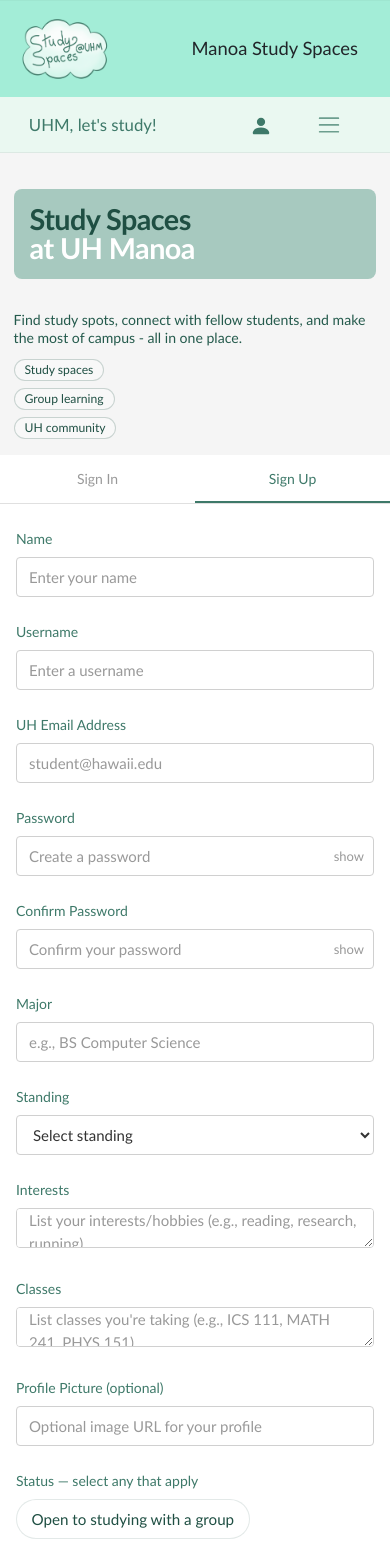
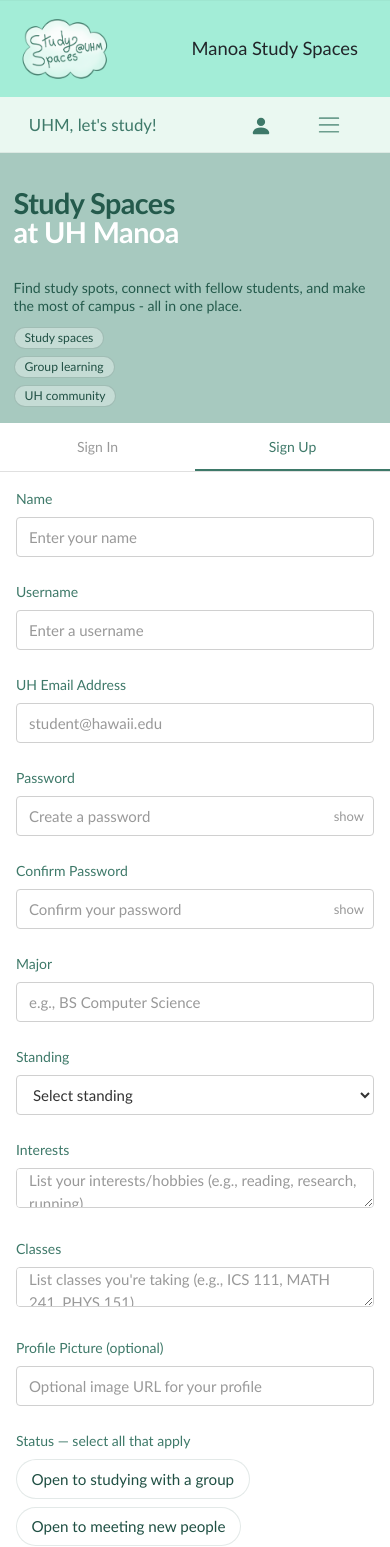
Before and after one commit to manoa-study-spaces/manoa-study-spaces, a Next.js app: page /auth/signup in a window 390 px wide. Shown: the top 1547 px of the page. Built offline with nearby package versions, Linux system fonts and the light colour scheme; no server answers.

Commit message:
Fixed sidebar and topbar

```diff
--- a/src/app/auth/signup/page.tsx
+++ b/src/app/auth/signup/page.tsx
@@ -267,7 +267,7 @@ const SignUp = () => {
         </div>
 
         <div className="auth-form-group">
-          <label className="auth-form-label">Status — select any that apply</label>
+          <label className="auth-form-label">Status — select all that apply</label>
           <div className="status-options">
             {[
               'Open to studying with a group',
--- a/src/components/AuthLayout.css
+++ b/src/components/AuthLayout.css
@@ -408,31 +408,36 @@
     flex-direction: column;
     min-height: auto;
   }
-
-  /* On small screens, avoid a full-height green sidebar. Use a compact green band instead. */
+  /* On small screens, show a full-width green top band (not just a card around the title) */
   .auth-sidebar {
     width: 100%;
-    padding: 0.75rem 1rem;
-    background: transparent; /* remove large green background on mobile */
+    padding: 1rem 1rem 1rem 1rem; /* extra top padding so band breathes */
+    background: #A7C9BF; /* full-width green band across the top */
     min-height: auto; /* allow normal document flow */
   }
 
-  /* compact green band/card at the top of the sidebar area */
+  /* Make the top area part of the band (no separate card) */
   .sidebar-top {
-    background: #A7C9BF;
-    padding: 1rem;
-    border-radius: 8px;
+    background: transparent;
+    padding: 0;
+    border-radius: 0;
     width: 100%;
-    margin-bottom: 1rem;
+    margin-bottom: 0.75rem;
+  }
+
+  /* Ensure the hero title is readable on the green band */
+  .sidebar-hero-title {
+    color: #245a4c; /* white title to contrast with green */
+    margin: 0;
   }
 
   .auth-sidebar-content {
     max-width: 420px;
-    gap: 1rem;
+    padding-top: 0; /* remove extra top padding since the band is now full-width */
   }
 
   .sidebar-hero-title {
-    font-size: 2rem;
+    font-size: 3rem;
     line-height: 1;
   }
 
@@ -448,7 +453,7 @@
 
   .auth-form-area {
     max-width: 100%;
-    padding: 1.5rem 1rem;
+    padding: 1rem 1rem;
   }
 
   /* reduce top padding on small screens so content doesn't appear too low */
```
